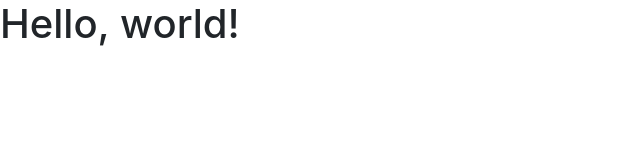
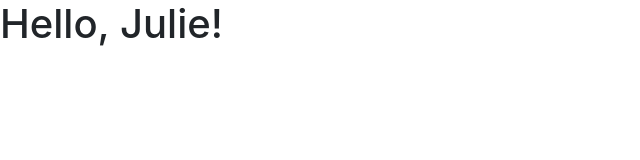
Before and after one commit to fernanc/github-flow, a plain HTML site: page index.html in a window 1280 px wide. Shown: the whole page, without its empty margins (0-640 px from the left). Drawn offline with nearby package versions, Linux system fonts and the light colour scheme.

```diff
--- a/index.html
+++ b/index.html
@@ -5,10 +5,10 @@
     <meta name="viewport" content="width=device-width, initial-scale=1, shrink-to-fit=no">
     <link rel="stylesheet" href="https://stackpath.bootstrapcdn.com/bootstrap/4.1.1/css/bootstrap.min.css" integrity="sha384-WskhaSGFgHYWDcbwN70/dfYBj47jz9qbsMId/iRN3ewGhXQFZCSftd1LZCfmhktB" crossorigin="anonymous">
 
-    <title>Hello, world!</title>
+    <title>Hello Julie!</title>
   </head>
   <body>
-    <h1>Hello, world!</h1>
+    <h1>Hello, Julie!</h1>
 
     <script src="https://code.jquery.com/jquery-3.3.1.slim.min.js" integrity="sha384-q8i/X+965DzO0rT7abK41JStQIAqVgRVzpbzo5smXKp4YfRvH+8abtTE1Pi6jizo" crossorigin="anonymous"></script>
     <script src="https://cdnjs.cloudflare.com/ajax/libs/popper.js/1.14.3/umd/popper.min.js" integrity="sha384-ZMP7rVo3mIykV+2+9J3UJ46jBk0WLaUAdn689aCwoqbBJiSnjAK/l8WvCWPIPm49" crossorigin="anonymous"></script>
```
